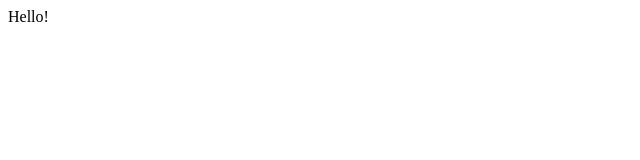
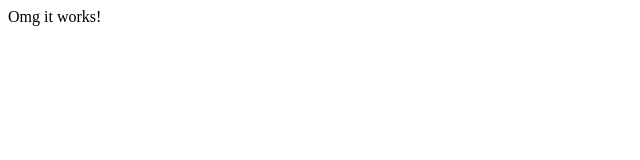
Before and after one commit to S0239/finance-tracker-0, a React (Create React App) app: page / in a window 1280 px wide. Shown: the top 160 px of the page, without its empty margins (0-640 px from the left). Built offline with nearby package versions, Linux system fonts and the light colour scheme.

Commit message:
Test commit

```diff
--- a/src/App.tsx
+++ b/src/App.tsx
@@ -1,5 +1,5 @@
 function App() {
-  return <div className="App">Hello!</div>;
+  return <div className="App">Omg it works!</div>;
 }
 
 export default App;
```
Also changed, not shown: 1 other file (tests, documents, lock files or other folders).
